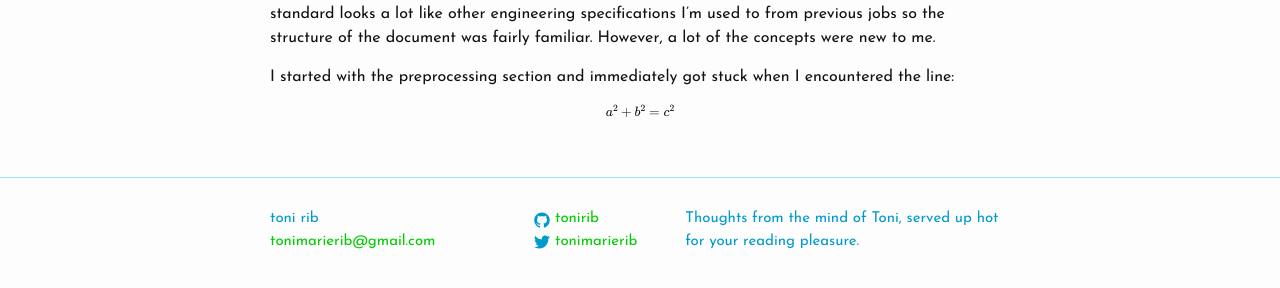
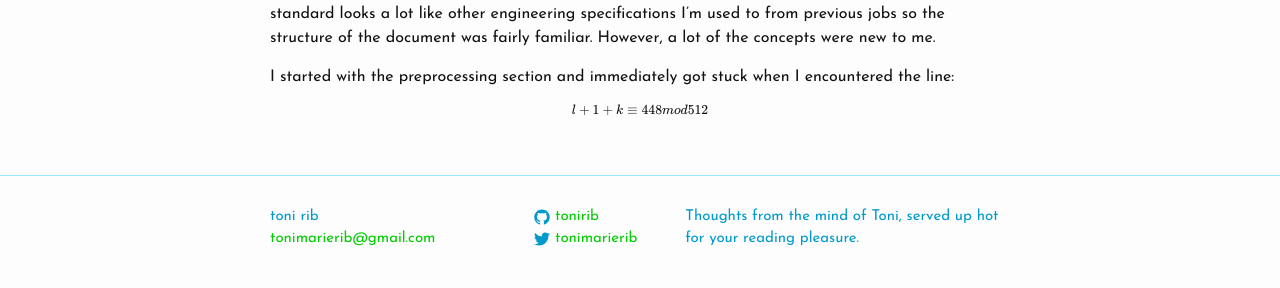
Before and after one commit to ToniRib/personal-blog, a Jekyll site: the page built from _posts/2016-01-04-sha1.markdown, in a window 1280 px wide. Shown: the part 544-832 px from the top of the page. Built offline with Jekyll 4.4.1, drawn with Linux system fonts in a browser that asks for light colours; Markdown is read by kramdown in place of the engine named in the settings; formulas are drawn with MathJax 3.

Commit message:
updates sha-1 post with triple equal sign

```diff
--- a/_posts/2016-01-04-sha1.markdown
+++ b/_posts/2016-01-04-sha1.markdown
@@ -9,4 +9,4 @@ At the end of my first module at Turing, Jeff challenged me to complete a diffic
 
 I started with the preprocessing section and immediately got stuck when I encountered the line:
 
-$$ a^2 + b^2 = c^2 $$
+$$ l + 1 + k \equiv 448mod512 $$
```
